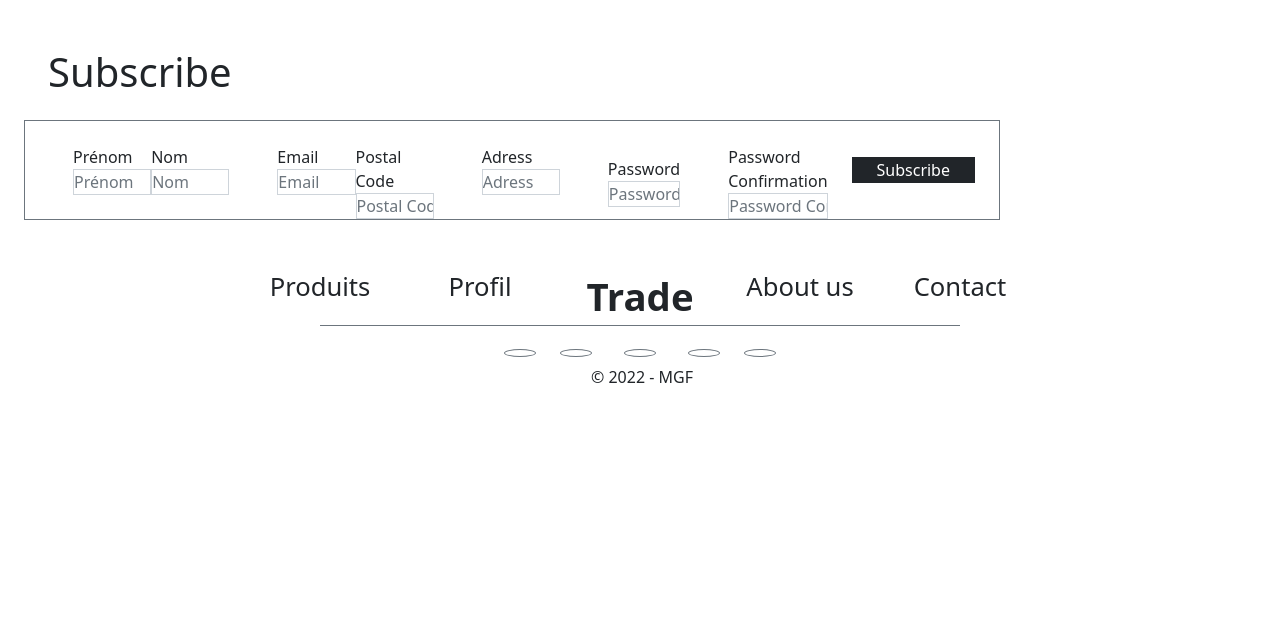
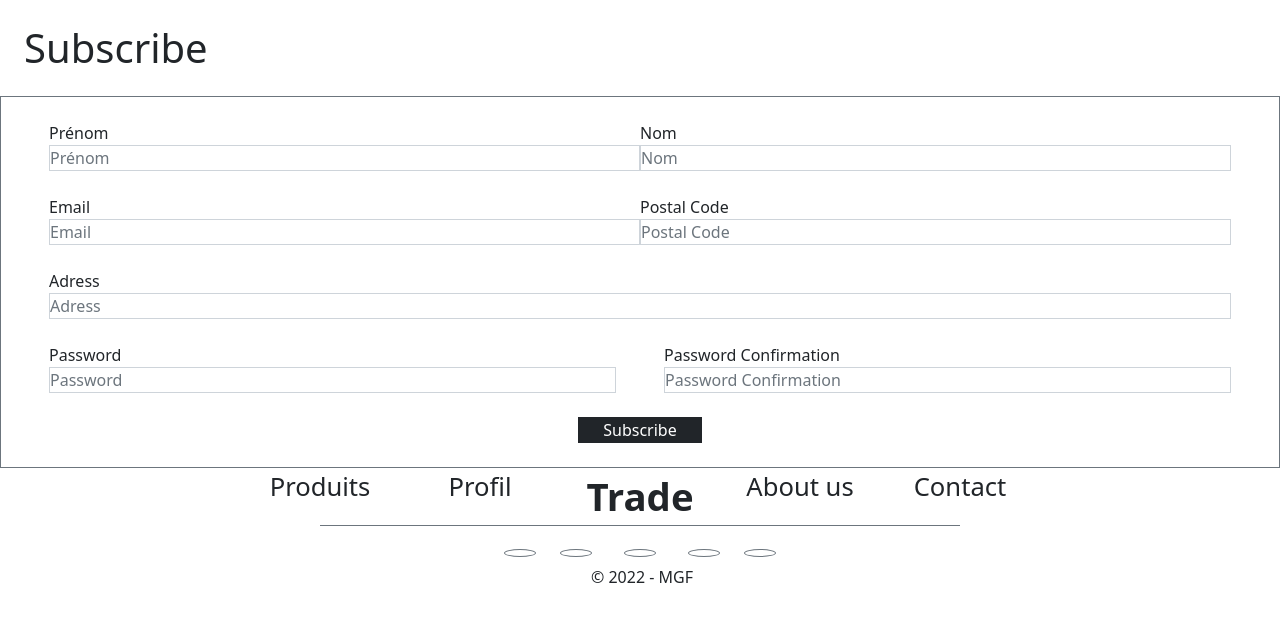
Before and after one commit to mathieu-tatat/boutique, a PHP site: page /inscription.php in a window 1280 px wide. Shown: the part 67-689 px from the top of the page. Run offline with PHP 8.4, Linux system fonts and the light colour scheme; some libraries are stand-ins or nearby versions.

Commit message:
redev sign up finit

```diff
--- a/Elements/css/style.css
+++ b/Elements/css/style.css
@@ -167,6 +167,10 @@ a, a:hover {
     object-fit:contain;
 }
 
+.signUpFrom{
+    display:flex!important;
+    flex-direction:column!important;
+}
 
     /* ------------- */
     /*     MOBILE   */
--- a/Elements/patron.php
+++ b/Elements/patron.php
@@ -18,7 +18,7 @@
             <?= $header  ?>
         </header>
 
-    <main>
+    <main class="container-fluid">
         <?= $content ?>
     </main>
 
--- a/inscription.php
+++ b/inscription.php
@@ -7,10 +7,9 @@
 
 
 <?php   ob_start();  ?>
-<div class="d-flex flex-column align-items-center">
-    <div class="container-sm px-4 mt-4 mb-5 ">
+<div class="d-flex flex-column" id="signUpFrom">
         <div class="display-6 px-4 mt-4"><b>Subscribe </b></div>
-        <form class="container px-4 mt-4 border border-secondary" action="inscription.php" id="signUpFrom" method="POST">
+        <form class="d-flex flex-column px-4 mt-4 border border-secondary" action="inscription.php" id="signUpFrom" method="POST">
             <div class="row px-4 mt-4">
                 <div class="form-group col">
                     <label for="exampleInputText1">Prénom</label>
@@ -31,11 +30,11 @@
                         <input type="text" class="form-control rounded-0" id="exampleInputText1" placeholder="Postal Code" name="code_postal">
                     </div>
             </div>
-            <div class="form-group px-4 mt-4">
+            <div class="row form-group px-4 mt-4">
                 <label for="exampleInputText1">Adress</label>
                 <input type="text" class="form-control rounded-0" id="exampleInputText1" placeholder="Adress" name="address">
             </div>
-            <div class="d-flex flex-row justify-content-center align-items-center" >
+            <div class="d-flex justify-content-center align-items-center" >
                 <div class="form-group col px-4 mt-4">
                     <label for="exampleInputPassword1">Password</label>
                     <input type="password" class="form-control rounded-0" id="exampleInputPassword1" placeholder="Password" name="password">
@@ -45,12 +44,11 @@
                     <input type="password" class="form-control rounded-0" id="exampleInputPassword2" placeholder="Password Confirmation" name="pass_conf">
                 </div>
             </div>
-            <div class="d-flex flex-row justify-content-center align-items-center" >
+            <div class="d-flex justify-content-center align-items-center" >
                 <button type="submit" class="btn btn-dark rounded-0 px-4 mb-4 mt-4 " name="submit_subscription">Subscribe</button>
             </div>
         </form>
         <?php if(isset($tmp)){ echo $tmp;} ?>
-    </div>
 </div>
 
 <?php  $content=ob_get_clean(); ?>
--- a/model.php
+++ b/model.php
@@ -53,7 +53,7 @@ Class User extends Db
 
     public function subscribeUser($prenom, $nom, $email, $password, $address, $code_postal, $id_droit)
     {
-        $sql = " INSERT INTO utilisateurs(prenom,nom,email,password,address,code_postal,id_droit,)
+        $sql = " INSERT INTO utilisateurs(prenom,nom,email,password,address,code_postal,id_droit)
                          VALUES (:prenom,:nom,:email,:password,:address,:code_postal,:id_droit) ";
         $params = ([':prenom' => $prenom, ':nom' => $nom, ':email' => $email, ':password' => $password,
             ':address' => $address, ':code_postal' => $code_postal, ':id_droit' => $id_droit]);
--- a/user_controller.php
+++ b/user_controller.php
@@ -5,7 +5,7 @@ foreach ($_POST as $key => $value) {
         'UTF-8', /*double_encode*/false );
 }
 
-$_POST = filter_input_array(INPUT_POST, FILTER_SANITIZE_FULL_SPECIAL_CHARS);
+$_POST = filter_input_array(INPUT_POST, FILTER_SANITIZE_STRING);
 
 // Subscribe____________________________________________________________________________________________________________
 
@@ -37,8 +37,9 @@ if(isset($_POST['submit_subscription'])){
         if($test===0){
             $id_droit=1;
             $password=password_hash($_POST['password'], PASSWORD_BCRYPT);
+            var_dump($test);
             $user->subscribeUser($_POST['prenom'],$_POST['nom'],$_POST['email'],$password,
-                $_POST['address'],$_POST['code_postal'],$id_droit);
+                $_POST['address'],intval($_POST['code_postal']),intval($id_droit));
             header('location:connexion.php');
             exit();
         } else {
```
